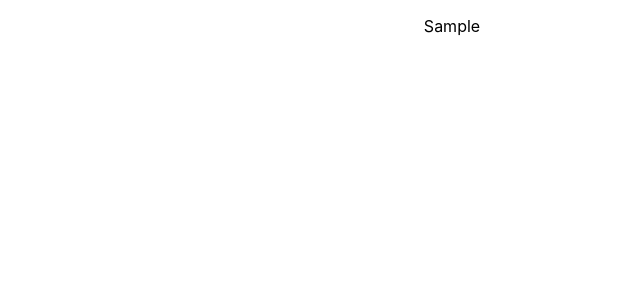
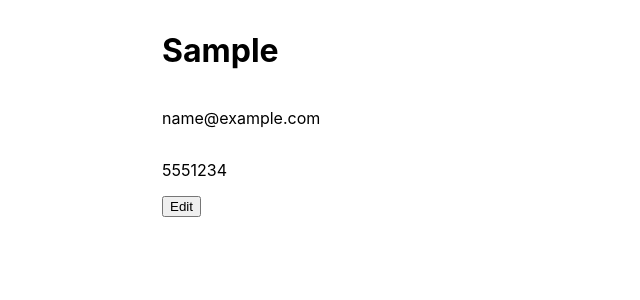
Before and after one commit to Conor-Dunne/react-CV-Application, a React (Create React App) app: page / in a window 1280 px wide. Both pictures are taken after typing "Sample", "name@example.com", "5551234" into the empty fields and a click on the button "Save". Shown: the top 300 px of the page, without its empty margins (188-828 px from the left). Built offline with nearby package versions, Linux system fonts and the light colour scheme.

Commit message:
Add edit button

```diff
--- a/src/components/Personal.js
+++ b/src/components/Personal.js
@@ -32,6 +32,11 @@ class Personal extends Component {
     console.log(this.state.isSaved);
   }
 
+  handleEdit = (event) => {
+    this.setState({
+      isSaved: false
+    })
+  }
 
 
   render() {
@@ -80,7 +85,16 @@ class Personal extends Component {
       );
     } else {
       return (
-        <p>{this.state.name}</p>
+        <div className="inputBox">
+        <h1>{this.state.name}</h1>
+        <p>{this.state.email}</p>
+        <p>{this.state.phoneNumber}</p>
+        <button
+         type="button"
+         onClick={this.handleEdit}
+         >Edit
+         </button>
+        </div>
       )
     }
 
```
